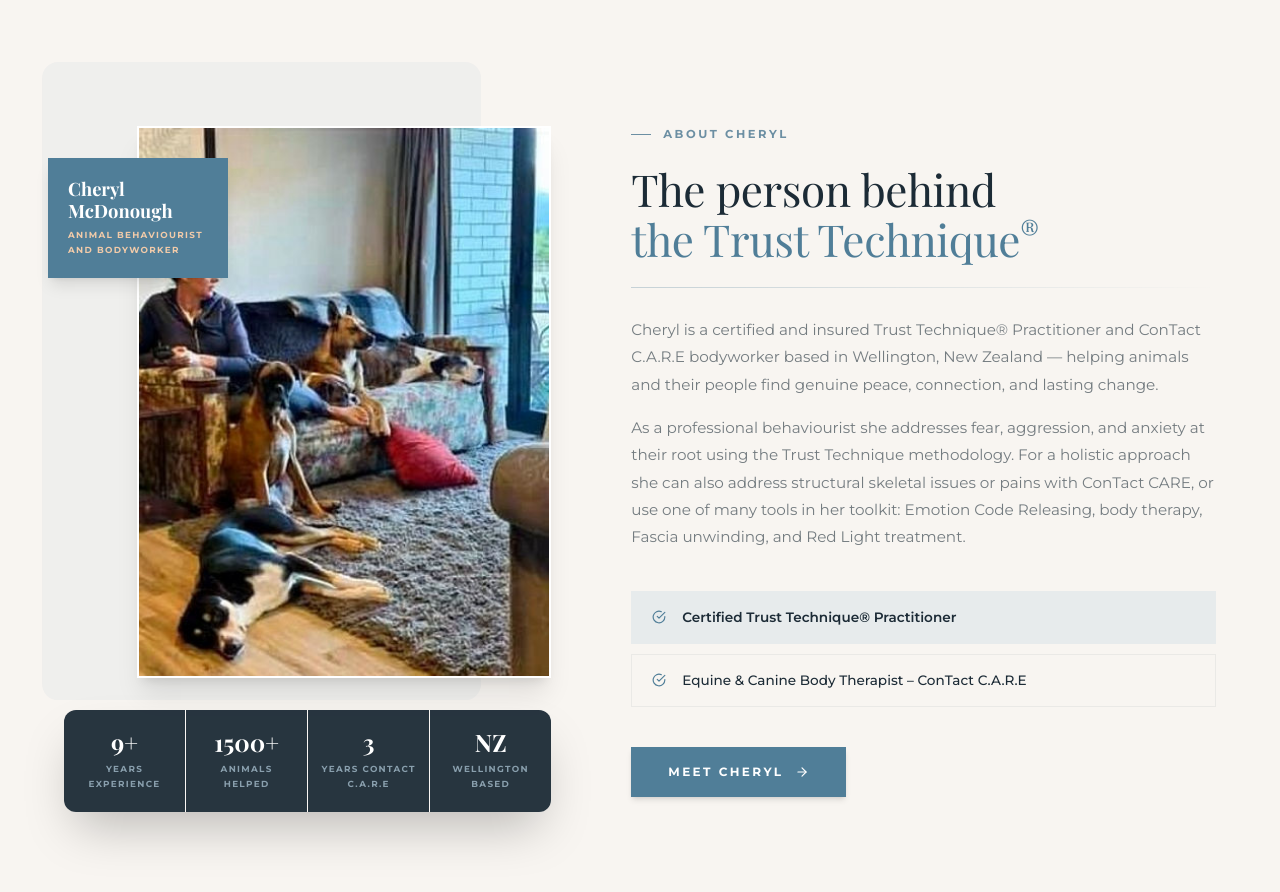
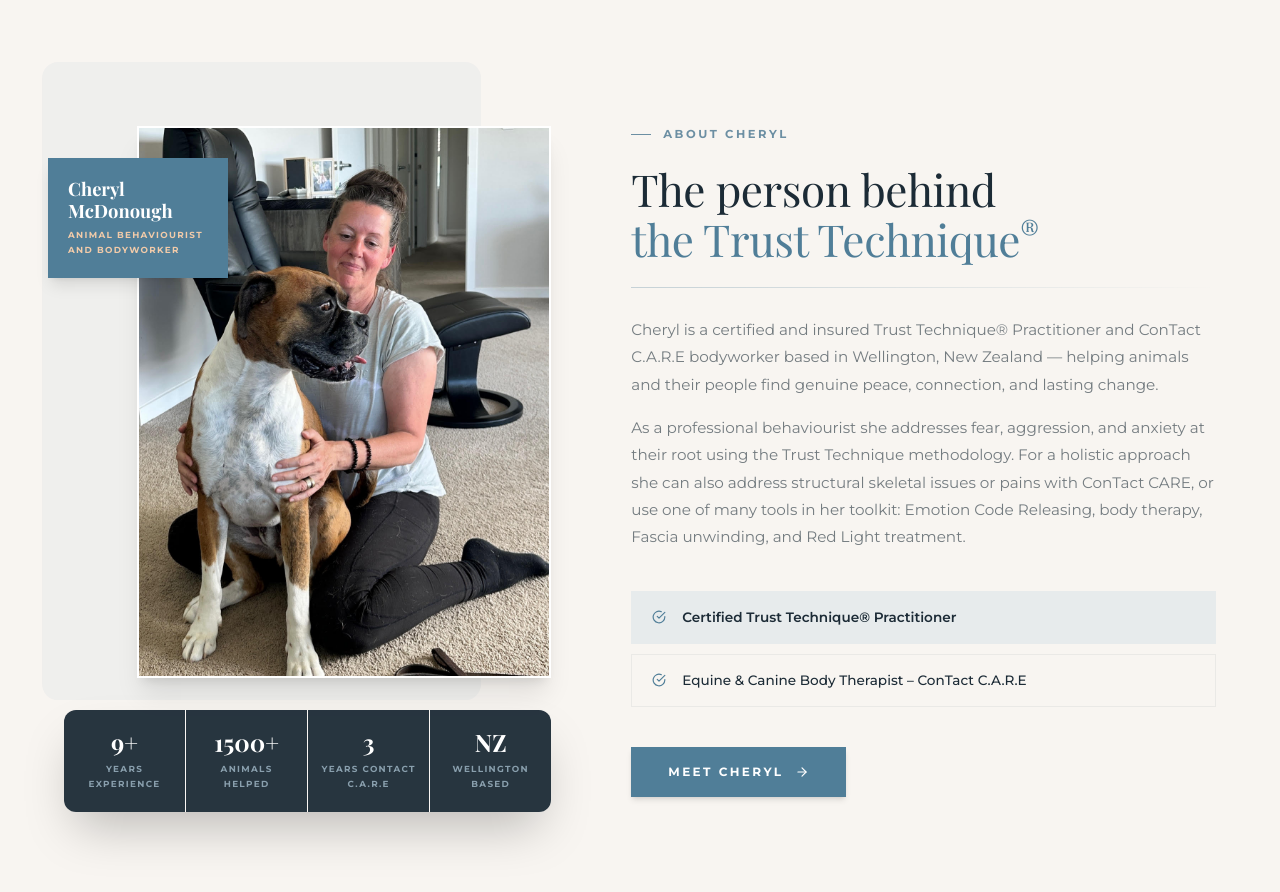
Before and after one commit to Zain-Ali-712/CherylTrust, a Next.js app: page / in a window 1280 px wide. Shown: the part 802-1694 px from the top of the page. Built offline with nearby package versions, Linux system fonts and the light colour scheme; no server answers; the database is empty.

Commit message:
fixed build errors and images

```diff
--- a/src/app/about/page.tsx
+++ b/src/app/about/page.tsx
@@ -140,7 +140,7 @@
 
                             {/* Real Image */}
                             <div className="relative z-10 w-[92%] aspect-[3/4] rounded-xl overflow-hidden shadow-[0_20px_40px_rgba(28,43,54,0.12)] border-4 border-white">
-                                <Image src="/Aboutme.jpg" alt="Cheryl McDonough" fill className="object-cover object-[center_20%]" />
+                                <Image src="/about-cheryl.jpeg" alt="Cheryl McDonough" fill className="object-cover object-[center_20%]" />
                             </div>
 
                             {/* Credentials Floating Box */}
--- a/src/app/auth/login/page.tsx
+++ b/src/app/auth/login/page.tsx
@@ -1,11 +1,11 @@
 "use client";
 
-import { useState } from "react";
+import { useState, Suspense } from "react";
 import { useRouter, useSearchParams } from "next/navigation";
 import Link from "next/link";
 import { FiMail, FiLock, FiAlertCircle } from "react-icons/fi";
 
-export default function LoginPage() {
+function LoginForm() {
     const [email, setEmail] = useState("");
     const [password, setPassword] = useState("");
     const [error, setError] = useState("");
@@ -42,17 +42,6 @@
     };
 
     return (
-        <div className="min-h-screen bg-bg-light flex flex-col justify-center py-12 sm:px-6 lg:px-8">
-            <div className="sm:mx-auto sm:w-full sm:max-w-md">
-                <Link href="/" className="block text-center text-3xl font-serif text-dark font-bold hover:opacity-80 transition">
-                    Canine Adventure Park
-                </Link>
-                <h2 className="mt-6 text-center text-xl font-bold font-sans text-dark/80 uppercase tracking-widest">
-                    Client Access
-                </h2>
-            </div>
-
-            <div className="mt-8 sm:mx-auto sm:w-full sm:max-w-md">
         <div className="bg-white py-8 px-4 shadow sm:rounded-3xl sm:px-10 border border-dark/5">
             {error && (
                 <div className="mb-4 bg-red-50 p-3 rounded-lg flex items-center gap-2 text-sm text-red-600">
@@ -100,6 +89,25 @@
                 </Link>
             </div>
         </div>
+    );
+}
+
+export default function LoginPage() {
+    return (
+        <div className="min-h-screen bg-bg-light flex flex-col justify-center py-12 sm:px-6 lg:px-8">
+            <div className="sm:mx-auto sm:w-full sm:max-w-md">
+                <Link href="/" className="block text-center text-3xl font-serif text-dark font-bold hover:opacity-80 transition">
+                    Canine Adventure Park
+                </Link>
+                <h2 className="mt-6 text-center text-xl font-bold font-sans text-dark/80 uppercase tracking-widest">
+                    Client Access
+                </h2>
+            </div>
+
+            <div className="mt-8 sm:mx-auto sm:w-full sm:max-w-md">
+                <Suspense fallback={<div className="bg-white py-8 px-10 shadow sm:rounded-3xl border border-dark/5 text-center text-dark/40">Loading...</div>}>
+                    <LoginForm />
+                </Suspense>
             </div>
         </div>
     );
--- a/src/app/auth/register/page.tsx
+++ b/src/app/auth/register/page.tsx
@@ -1,6 +1,6 @@
 "use client";
 
-import { useState } from "react";
+import { useState, Suspense } from "react";
 import { useRouter, useSearchParams } from "next/navigation";
 import Link from "next/link";
 import { FiAlertCircle, FiPlus, FiX } from "react-icons/fi";
@@ -15,7 +15,7 @@
     "I want to let my dog run free",
 ];
 
-export default function RegisterPage() {
+function RegisterForm() {
     const router = useRouter();
     const searchParams = useSearchParams();
     const redirectUrl = searchParams.get("redirect") || "/client/dashboard";
@@ -212,3 +212,11 @@
         </div>
     );
 }
+
+export default function RegisterPage() {
+    return (
+        <Suspense fallback={<div className="min-h-screen bg-bg-light flex items-center justify-center text-dark/40">Loading...</div>}>
+            <RegisterForm />
+        </Suspense>
+    );
+}
--- a/src/app/services/horses/page.tsx
+++ b/src/app/services/horses/page.tsx
@@ -118,7 +118,7 @@
                     {/* Top Row: Interleaved Image & Text */}
                     <div className="grid grid-cols-1 lg:grid-cols-2 gap-16 lg:gap-20 items-center mb-24">
                         <div className="relative w-full aspect-[4/3] lg:aspect-[5/4] rounded-2xl overflow-hidden shadow-2xl border border-dark/5 lg:order-2">
-                            <Image src="/Horse.jpg" alt="Connecting with a horse" fill className="object-cover object-[center_30%]" />
+                            <Image src="/horse.jpg" alt="Connecting with a horse" fill className="object-cover object-[center_30%]" />
                         </div>
 
                         <div className="lg:order-1">
--- a/src/components/home/AboutTeaser.tsx
+++ b/src/components/home/AboutTeaser.tsx
@@ -35,7 +35,7 @@
                         {/* Photo */}
                         <div className="about-img-wrap relative z-10 overflow-hidden border-2 border-white shadow-xl cursor-pointer ml-auto w-[90%] lg:w-[85%]"
                             style={{ marginTop: "2rem", aspectRatio: "3/4" }}>
-                            <Image src="/Aboutme.jpg" alt="Cheryl McDonough" fill sizes="(max-width: 1024px) 90vw, 40vw"
+                            <Image src="/contact-care.jpg" alt="Cheryl McDonough" fill sizes="(max-width: 1024px) 90vw, 40vw"
                                 className="about-img object-cover object-top transition-transform duration-700 hover:scale-105" />
                         </div>
 
```
Also changed, not shown: public/about-cheryl.jpg (added), public/contact-care.jpg (added). Lines whose indentation alone changed are shown as unchanged.
